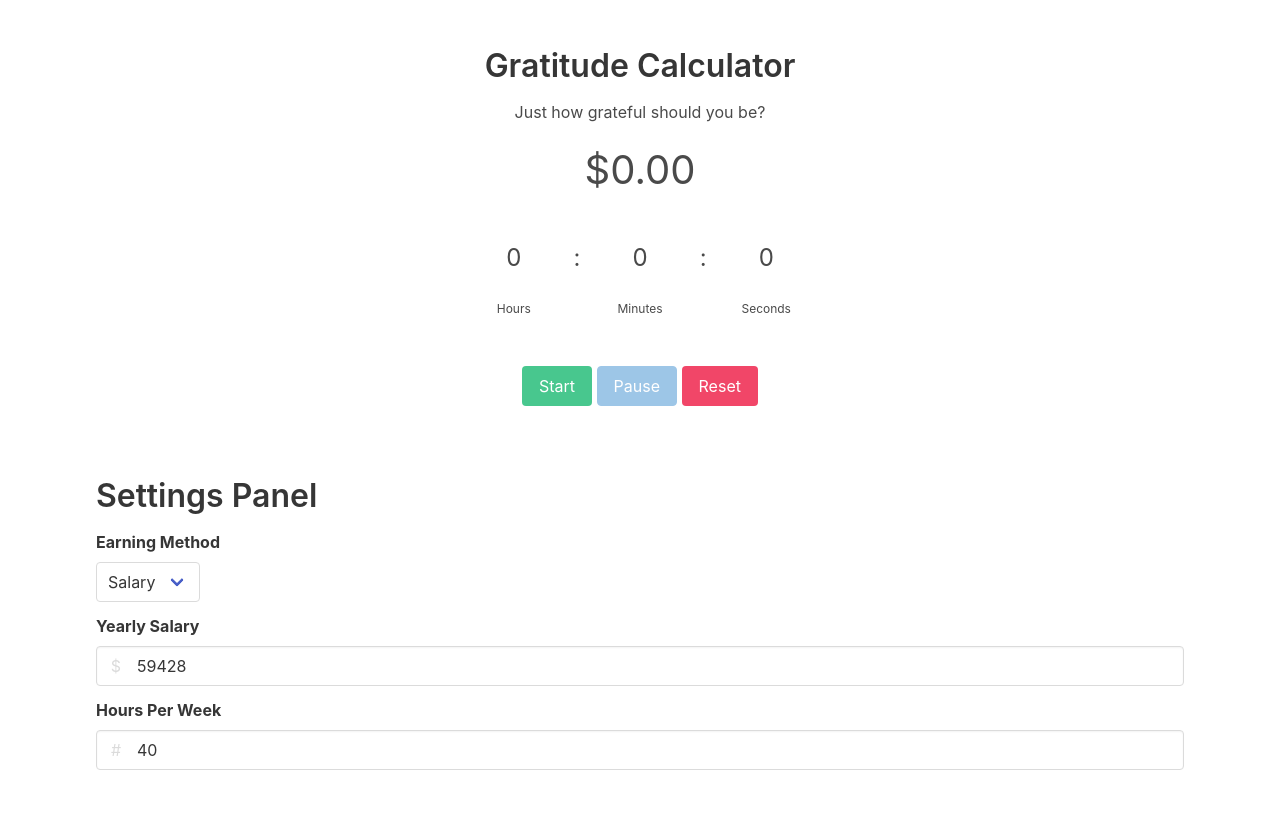
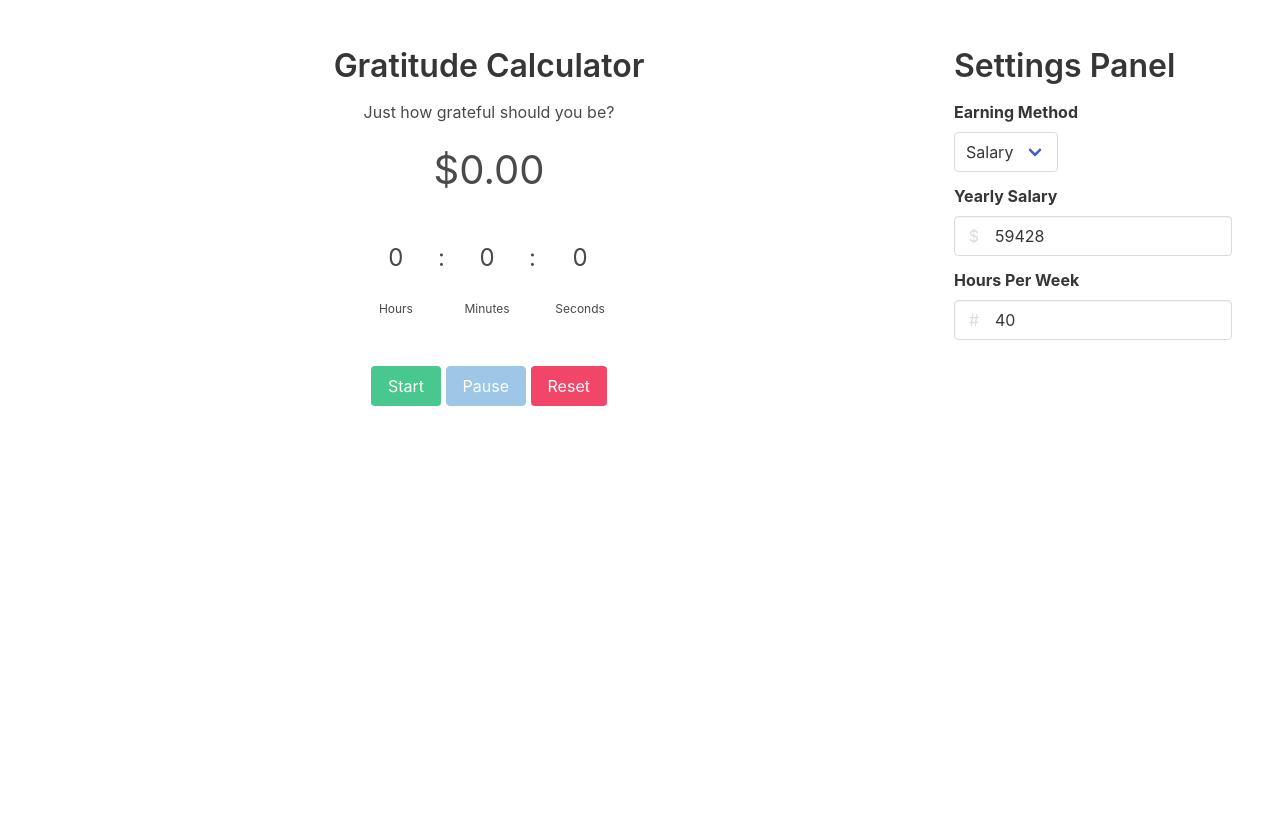
Before and after one commit to anthonyisensee/moneytimer, a plain HTML site: page index.html in a window 1280 px wide. After the commit the page ends 800 px from the top, so only its background shows below. Drawn offline with nearby package versions, Linux system fonts and the light colour scheme.

Commit message:
style: make settings panel aside

```diff
--- a/index.html
+++ b/index.html
@@ -10,6 +10,9 @@
 </head>
 <body>
     <section class="section">
+        <div class="columns">
+            <!-- begin time tracker -->
+            <div class="column">
                 <div class="block content has-text-centered">
                     <h1 class="h1">Gratitude Calculator</h1>
                     <p>Just how grateful should you be?</p>
@@ -48,7 +51,9 @@
                         <button class="button is-danger" id="reset_button">Reset</button>
                     </div>
                 </div>
-        <section class="section">
+            </div>
+            <!-- begin settings panel -->
+            <div class="column is-3">
                 <div class="block content">
                     <h1>Settings Panel</h1>
                     <div class="field">
@@ -97,7 +102,8 @@
                         </div>
                     </div>
                 </div>
-        </section>
+            </div>
+        </div>
     </section>
 </body>
 </html>
```
Lines whose indentation alone changed are shown as unchanged.
